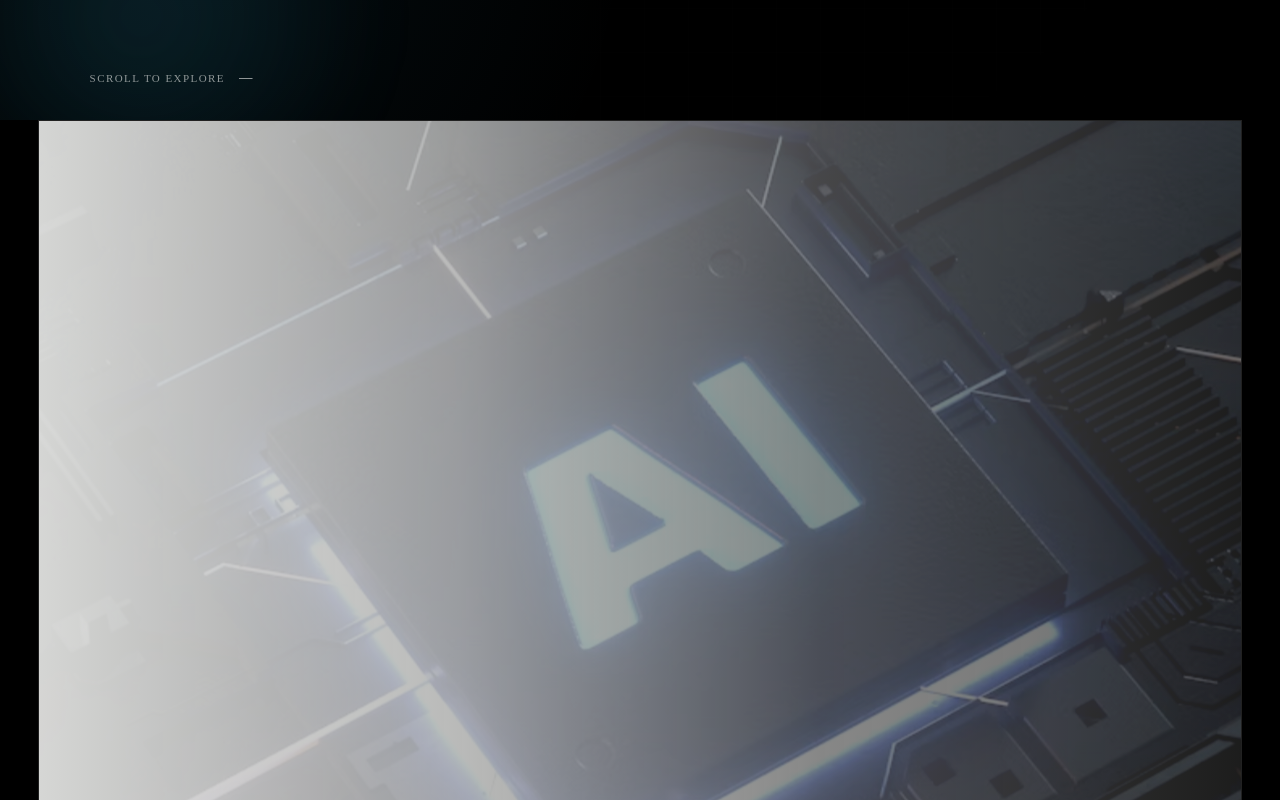
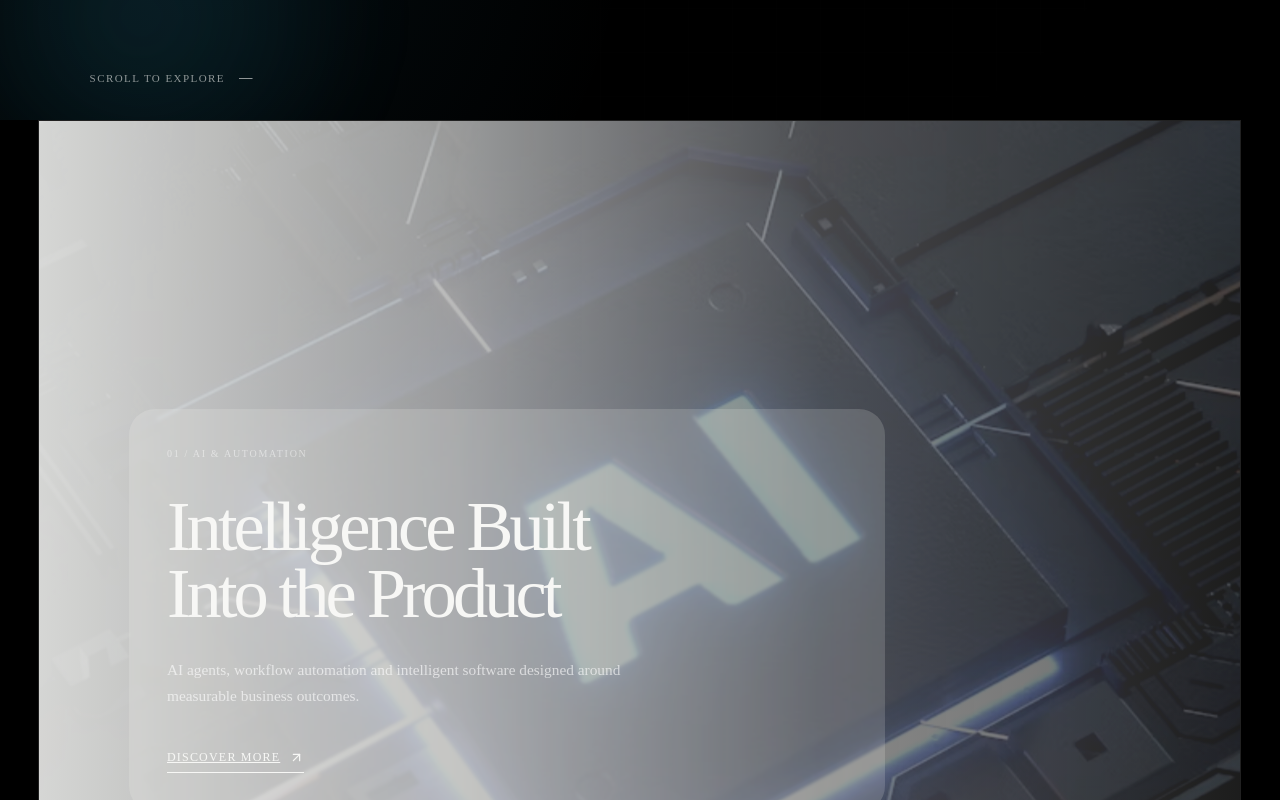
Before and after one commit to Dpehect/Trionn, a Next.js app: page / in a window 1280 px wide. Shown: the part 900-1700 px from the top of the page. Built offline with nearby package versions, Linux system fonts and the light colour scheme.

Commit message:
home l1 kart animasyon pin

```diff
--- a/components/home-black-background.module.css
+++ b/components/home-black-background.module.css
@@ -297,3 +297,52 @@
     margin: 0 !important;
   }
 }
+
+
+/* Final Section 01 interaction:
+   the viewport remains fixed and each card replaces the previous card. */
+.root :global(.layer-stack) {
+  position: relative !important;
+  height: auto !important;
+  min-height: 0 !important;
+  margin: 0 !important;
+  padding: 0 !important;
+  overflow: visible !important;
+  background: #000 !important;
+}
+
+.root :global(.layer-stage) {
+  position: relative !important;
+  width: 100% !important;
+  height: 100svh !important;
+  min-height: 700px !important;
+  overflow: hidden !important;
+  background: #000 !important;
+}
+
+.root :global(.layer-card) {
+  position: absolute !important;
+  inset: 0 !important;
+  top: 0 !important;
+  width: auto !important;
+  height: 100% !important;
+  min-height: 0 !important;
+  margin: 0 3vw !important;
+  transform-origin: center top !important;
+  will-change: clip-path, transform !important;
+}
+
+.root :global(.layer-card + .layer-card) {
+  margin-top: 0 !important;
+}
+
+@media (max-width: 800px) {
+  .root :global(.layer-stage) {
+    height: 100svh !important;
+    min-height: 720px !important;
+  }
+
+  .root :global(.layer-card) {
+    margin: 0 !important;
+  }
+}
--- a/components/layered-homepage.tsx
+++ b/components/layered-homepage.tsx
@@ -147,68 +147,96 @@ export function LayeredHomepage() {
       });
       gsap.to(".intro-scroll i", { scaleX: 1, repeat: -1, yoyo: true, duration: 1.15, ease: "sine.inOut" });
 
-      gsap.utils.toArray<HTMLElement>(".layer-card").forEach((card, index) => {
-        gsap.fromTo(
+      const layerSection = root.current?.querySelector<HTMLElement>(".layer-stack");
+      const layerCards = gsap.utils.toArray<HTMLElement>(".layer-card");
+
+      if (layerSection && layerCards.length > 0) {
+        gsap.set(layerCards, {
+          position: "absolute",
+          inset: 0,
+          clipPath: "inset(100% 0% 0% 0%)",
+          zIndex: (index) => index + 1,
+        });
+
+        gsap.set(layerCards[0], {
+          clipPath: "inset(0% 0% 0% 0%)",
+        });
+
+        layerCards.forEach((card, index) => {
+          const copy = card.querySelector<HTMLElement>(".layer-copy");
+          const background = card.querySelector<HTMLElement>(".layer-background");
+
+          if (copy) {
+            gsap.set(copy, {
+              y: index === 0 ? 0 : 72,
+              opacity: index === 0 ? 1 : 0,
+            });
+          }
+
+          if (background) {
+            gsap.set(background, {
+              yPercent: index % 2 === 0 ? -4 : -2,
+              scale: 1.08,
+            });
+          }
+        });
+
+        const layerTimeline = gsap.timeline({
+          defaults: { ease: "none" },
+          scrollTrigger: {
+            trigger: layerSection,
+            start: "top top",
+            end: () => `+=${window.innerHeight * (layerCards.length - 1)}`,
+            scrub: 1,
+            pin: ".layer-stage",
+            pinSpacing: true,
+            anticipatePin: 1,
+            invalidateOnRefresh: true,
+          },
+        });
+
+        layerCards.forEach((card, index) => {
+          if (index === 0) return;
+
+          const copy = card.querySelector<HTMLElement>(".layer-copy");
+          const background = card.querySelector<HTMLElement>(".layer-background");
+          const position = index - 1;
+
+          layerTimeline.to(
             card,
             {
-            clipPath:
-              index === 0
-                ? "inset(0% 0% 0% 0%)"
-                : "inset(100% 0% 0% 0%)",
+              clipPath: "inset(0% 0% 0% 0%)",
+              duration: 0.72,
             },
-          {
-            clipPath: "inset(0% 0% 0% 0%)",
-            ease: "none",
-            scrollTrigger: {
-              trigger: card,
-              start: "top bottom",
-              end: "top top",
-              scrub: true,
-            },
-          }
+            position,
           );
 
-        gsap.fromTo(
-          card.querySelector(".layer-copy"),
-          { y: 72, opacity: 0 },
+          if (copy) {
+            layerTimeline.to(
+              copy,
               {
                 y: 0,
                 opacity: 1,
+                duration: 0.52,
                 ease: "power3.out",
-            scrollTrigger: {
-              trigger: card,
-              start: "top 76%",
-              end: "top 30%",
-              scrub: 0.9,
               },
+              position + 0.18,
+            );
           }
-        );
-      });
 
-      gsap.utils.toArray<HTMLElement>(".layer-card").forEach((card, index) => {
-        const background = card.querySelector<HTMLElement>(".layer-background");
-        if (!background) return;
-
-        gsap.fromTo(
+          if (background) {
+            layerTimeline.to(
               background,
-          {
-            yPercent: index % 2 === 0 ? -4 : -2,
-            scale: 1.08,
-          },
               {
                 yPercent: index % 2 === 0 ? 5 : 4,
                 scale: 1.12,
-            ease: "none",
-            scrollTrigger: {
-              trigger: card,
-              start: "top bottom",
-              end: "bottom top",
-              scrub: 1.6,
-              invalidateOnRefresh: true,
+                duration: 1,
               },
-          },
+              position,
             );
+          }
         });
+      }
 
       gsap.fromTo(
         ".selected-cases__title",
@@ -339,6 +367,7 @@ export function LayeredHomepage() {
       </section>
 
       <section className="layer-stack" aria-label="Layered content">
+        <div className="layer-stage">
         {layers.map((layer, index) => (
           <article
             className={`layer-card layer-card--${index + 1}`}
@@ -385,6 +414,8 @@ export function LayeredHomepage() {
             </div>
           </article>
         ))}
+
+        </div>
       </section>
 
       <section id="cases" className="selected-cases">
```
Lines whose indentation alone changed are shown as unchanged.
